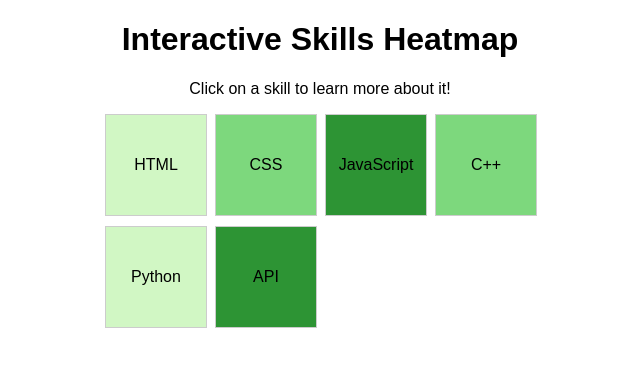
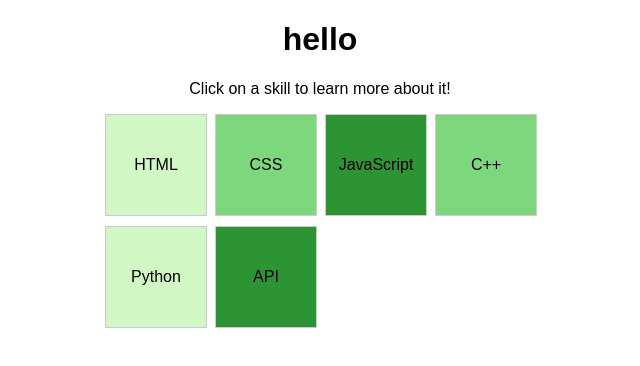
Before and after one commit to mugeshr19/simple, a plain HTML site: page index.html in a window 1280 px wide. Shown: the whole page, without its empty margins (320-960 px from the left). Drawn offline with Linux system fonts and the light colour scheme.

Commit message:
i have changed

```diff
--- a/index.html
+++ b/index.html
@@ -51,7 +51,7 @@
   </style>
 </head>
 <body>
-  <h1>Interactive Skills Heatmap</h1>
+  <h1>hello</h1>
   <p>Click on a skill to learn more about it!</p>
 
   <div class="heatmap">
```
